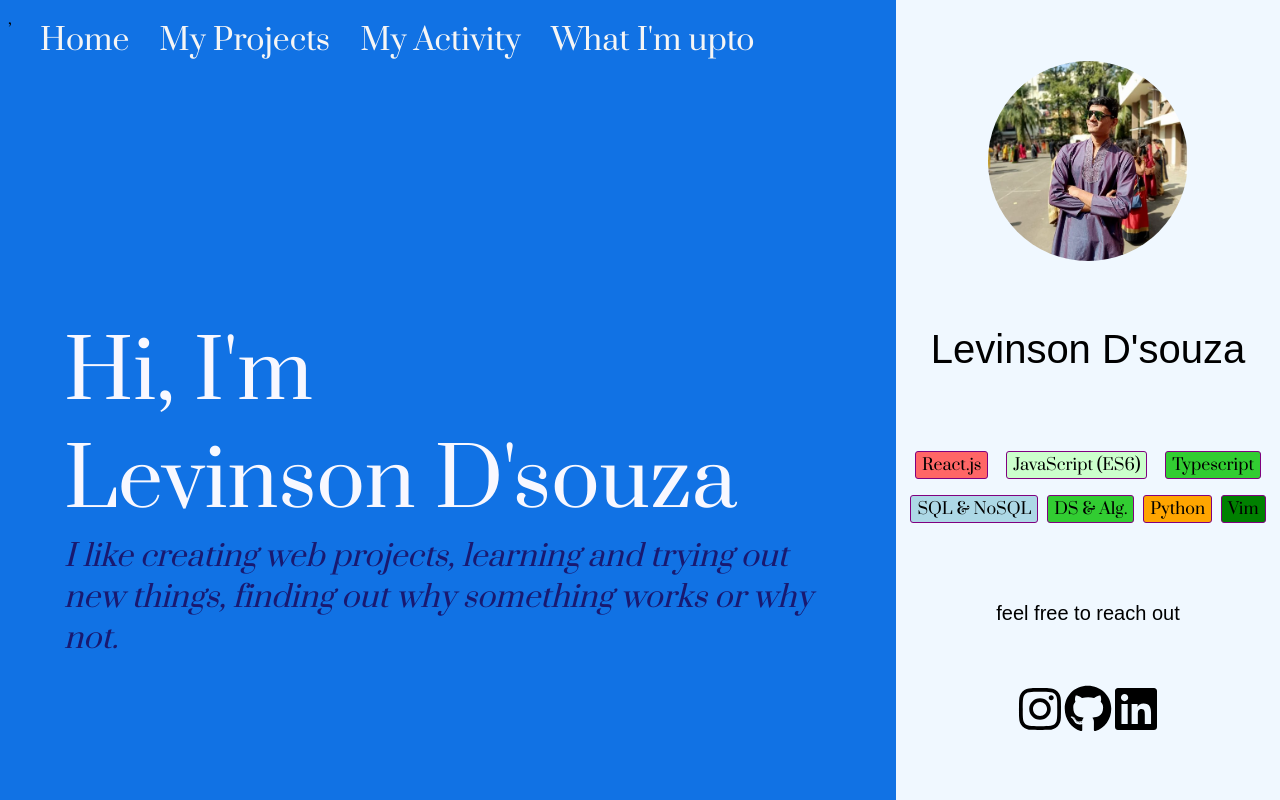
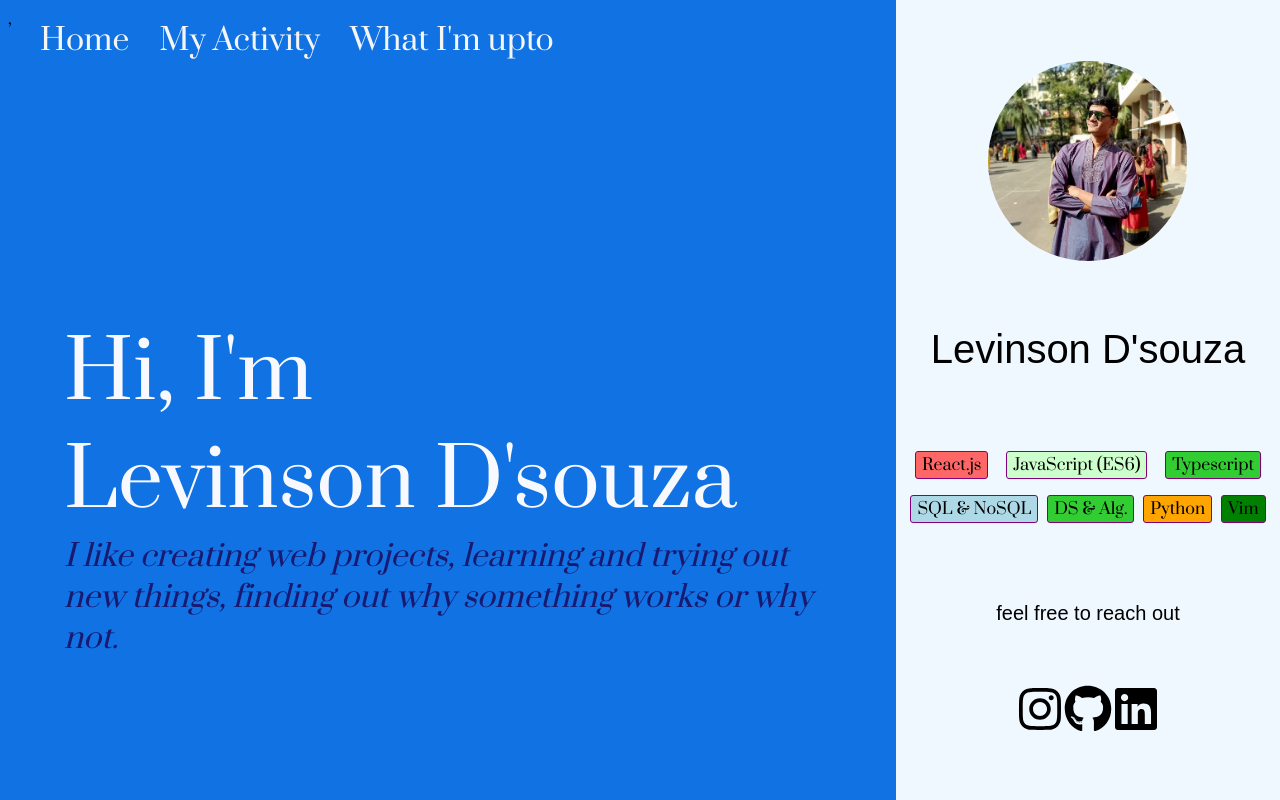
Before and after one commit to LEvinson2504/MyPortfolio, a React (Create React App) app: page / in a window 1280 px wide. Built offline with nearby package versions, Linux system fonts and the light colour scheme.

Commit message:
Updated Nav.tsx

```diff
--- a/src/components/Nav/Nav.tsx
+++ b/src/components/Nav/Nav.tsx
@@ -7,7 +7,6 @@ const Nav: React.FC = () => {
     <div>
       <ul className={styles.header}>
         <li><Link to="/">Home</Link></li>
-        <li><Link to="/projects">My Projects</Link></li>
         <li><Link to="/activity">My Activity</Link></li>
         <li><Link to="/mystuff">What I'm upto</Link></li>
       </ul>
```
